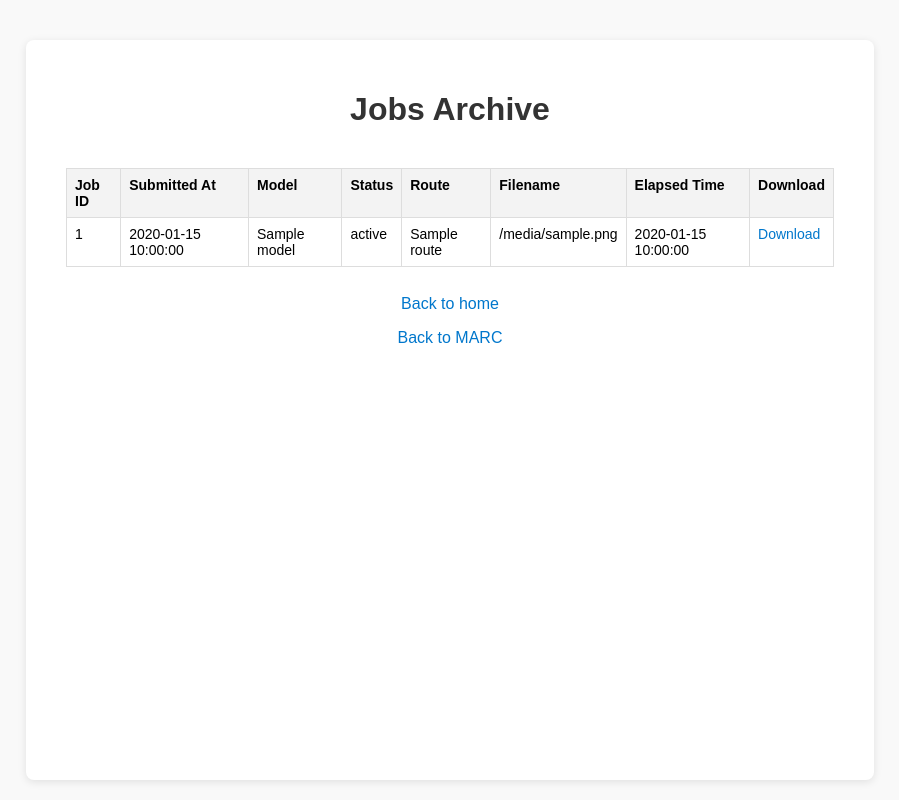
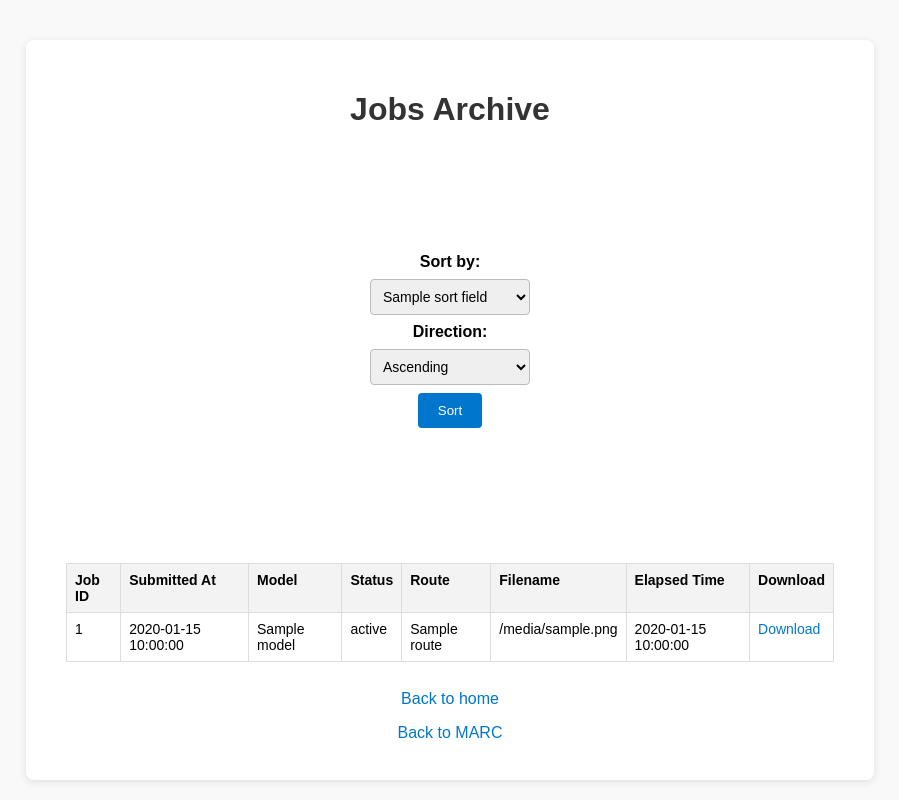
Before and after one commit to ValRCS/openrouter_batch_processor, a Flask app: template templates/jobs.html in a window 1280 px wide. Shown: the whole page, without its empty margins (190-1089 px from the left). Run offline with Flask 3, Linux system fonts and the light colour scheme; the template is opened without the code that fills it: most values are stand-ins (such as "Sample title", 1, 10 or a date in 2020).

Commit message:
feat: implement sorting functionality for jobs archive

```diff
--- a/app.py
+++ b/app.py
@@ -158,6 +158,22 @@ def progress(job_id):
 
 @app.route("/jobs")
 def jobs_archive():
+    sort_by = request.args.get("sort_by", "submitted_at")
+    sort_dir = request.args.get("sort_dir", "desc")
+
+    allowed_sort_fields = {
+        "submitted_at": "Submitted At",
+        "model": "Model",
+        "status": "Status",
+        "route": "Route",
+        "filename": "Filename",
+        "elapsed_time": "Elapsed Time"
+    }
+    if sort_by not in allowed_sort_fields:
+        sort_by = "submitted_at"
+    if sort_dir not in ["asc", "desc"]:
+        sort_dir = "desc"
+
     job_entries = []
     if os.path.exists(app.config["UPLOAD_FOLDER"]):
         for job_id in os.listdir(app.config["UPLOAD_FOLDER"]):
@@ -221,12 +237,58 @@ def jobs_archive():
                 "mtime": os.path.getmtime(job_dir)
             })
 
-    job_entries.sort(
-        key=lambda row: row["submitted_at_dt"] or datetime.fromtimestamp(row["mtime"]),
-        reverse=True
+    def parse_elapsed_seconds(value):
+        if not value:
+            return None
+        try:
+            days = 0
+            rest = value
+            if "day" in value:
+                parts = value.split(", ")
+                if len(parts) == 2:
+                    day_part, rest = parts
+                    days = int(day_part.split()[0])
+            time_parts = rest.split(":")
+            if len(time_parts) != 3:
+                return None
+            hours = int(time_parts[0])
+            minutes = int(time_parts[1])
+            seconds = float(time_parts[2])
+            return days * 86400 + hours * 3600 + minutes * 60 + seconds
+        except Exception:
+            return None
+
+    def sort_key(row):
+        if sort_by == "submitted_at":
+            return row["submitted_at_dt"] or datetime.fromtimestamp(row["mtime"])
+        if sort_by == "model":
+            value = row["model"] or ""
+            return value if sort_dir == "desc" else (value or "~~~~")
+        if sort_by == "status":
+            value = row["status"] or ""
+            return value if sort_dir == "desc" else (value or "~~~~")
+        if sort_by == "route":
+            value = row["route"] or ""
+            return value if sort_dir == "desc" else (value or "~~~~")
+        if sort_by == "filename":
+            value = row["zip_filename"] or ""
+            return value if sort_dir == "desc" else (value or "~~~~")
+        if sort_by == "elapsed_time":
+            value = parse_elapsed_seconds(row["elapsed_time"])
+            if value is None:
+                return float("inf") if sort_dir == "asc" else float("-inf")
+            return value
+        return row["submitted_at_dt"] or datetime.fromtimestamp(row["mtime"])
+
+    job_entries.sort(key=sort_key, reverse=(sort_dir == "desc"))
+
+    return render_template(
+        "jobs.html",
+        jobs=job_entries,
+        sort_by=sort_by,
+        sort_dir=sort_dir,
+        sort_fields=allowed_sort_fields
     )
-
-    return render_template("jobs.html", jobs=job_entries)
 
 
 if __name__ == "__main__":
--- a/static/styles/style.css
+++ b/static/styles/style.css
@@ -101,6 +101,29 @@ p {
   background: #f3f3f3;
 }
 
+.jobs-sort {
+  display: flex;
+  flex-wrap: wrap;
+  gap: 8px;
+  align-items: center;
+  justify-content: center;
+  margin: 10px 0 20px;
+}
+
+.jobs-sort label {
+  margin: 0;
+  font-weight: bold;
+}
+
+.jobs-sort select {
+  width: auto;
+  min-width: 160px;
+}
+
+.jobs-sort input[type="submit"] {
+  margin-top: 0;
+}
+
 form {
   display: flex;
   flex-direction: column;
--- a/templates/jobs.html
+++ b/templates/jobs.html
@@ -6,6 +6,20 @@
   <body>
     <div class="container">
       <h1>Jobs Archive</h1>
+      <form method="get" class="jobs-sort">
+        <label for="sort_by">Sort by:</label>
+        <select id="sort_by" name="sort_by">
+          {% for key, label in sort_fields.items() %}
+            <option value="{{ key }}" {% if sort_by == key %}selected{% endif %}>{{ label }}</option>
+          {% endfor %}
+        </select>
+        <label for="sort_dir">Direction:</label>
+        <select id="sort_dir" name="sort_dir">
+          <option value="asc" {% if sort_dir == "asc" %}selected{% endif %}>Ascending</option>
+          <option value="desc" {% if sort_dir == "desc" %}selected{% endif %}>Descending</option>
+        </select>
+        <input type="submit" value="Sort">
+      </form>
       <table class="jobs-table">
         <thead>
           <tr>
```
